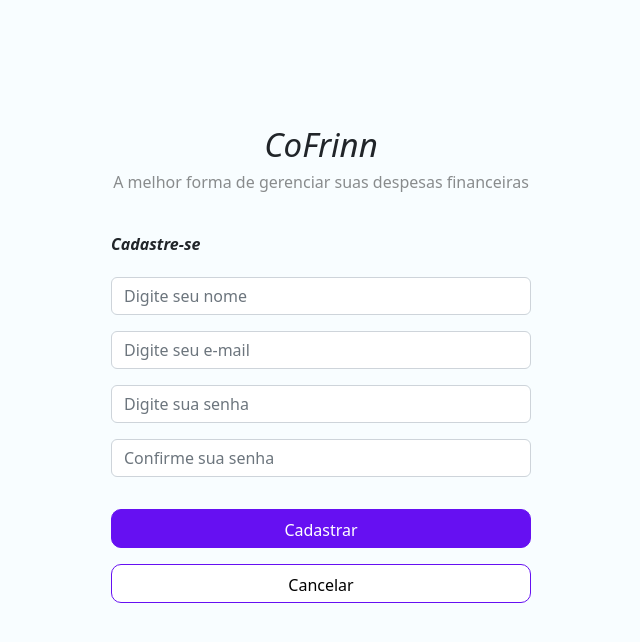
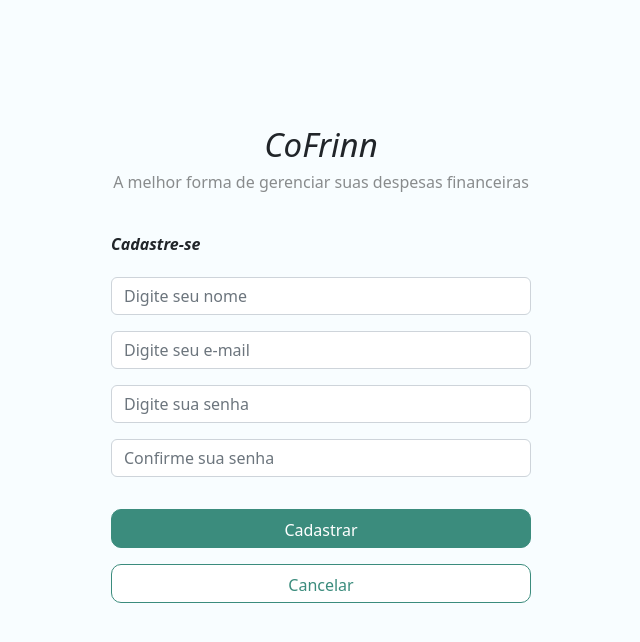
Before and after one commit to izassb/CoFrinn-Client, a React (Create React App) app: page / in a window 1280 px wide. Shown: the top 642 px of the page, without its empty margins (319-959 px from the left). Built offline with nearby package versions, Linux system fonts and the light colour scheme.

Commit message:
alterando o layout

```diff
--- a/package.json
+++ b/package.json
@@ -10,7 +10,7 @@
     "react": "^18.2.0",
     "react-bootstrap": "^2.5.0",
     "react-dom": "^18.2.0",
-    "react-scripts": "5.0.1",
+    "react-scripts": "^5.0.1",
     "web-vitals": "^2.1.4"
   },
   "scripts": {
@@ -45,5 +45,6 @@
     "eslint-plugin-jsx-a11y": "^6.5.1",
     "eslint-plugin-react": "^7.28.0",
     "eslint-plugin-react-hooks": "^4.3.0"
+
   }
 }
--- a/src/App.js
+++ b/src/App.js
@@ -5,7 +5,7 @@ import Cadastro from './Pages/Cadastro';
 
 function App() {
   return (
-    <Cadastro/>
+    <Cadastro />
   );
 }
 
--- a/src/Pages/Cadastro/style.css
+++ b/src/Pages/Cadastro/style.css
@@ -1,3 +1,4 @@
+
 h1.title {
     font-style: italic;
     font-size: 33px;
@@ -61,8 +62,8 @@ h1.title {
 
   button.btn.btn-second.btn-lg {
     color: white;
-    border-color: #6610f2;
-    background-color: #6610f2;
+    border-color: #3B8C7D;
+    background-color: #3B8C7D;
     margin: 1em 0;
     height: 39px;
     font-size: 16px;
@@ -70,8 +71,8 @@ h1.title {
   }
 
   button.btn.btn-primary.btn-lg {
-    color: black;
-    border-color: #6610f2;
+    color: #3B8C7D;
+    border-color: #3B8C7D;
     background-color: white;
     font-weight: 500;
     height: 39px;
```
Also changed, not shown: .eslintrc.json, 2 other files (tests, documents, lock files or other folders).
